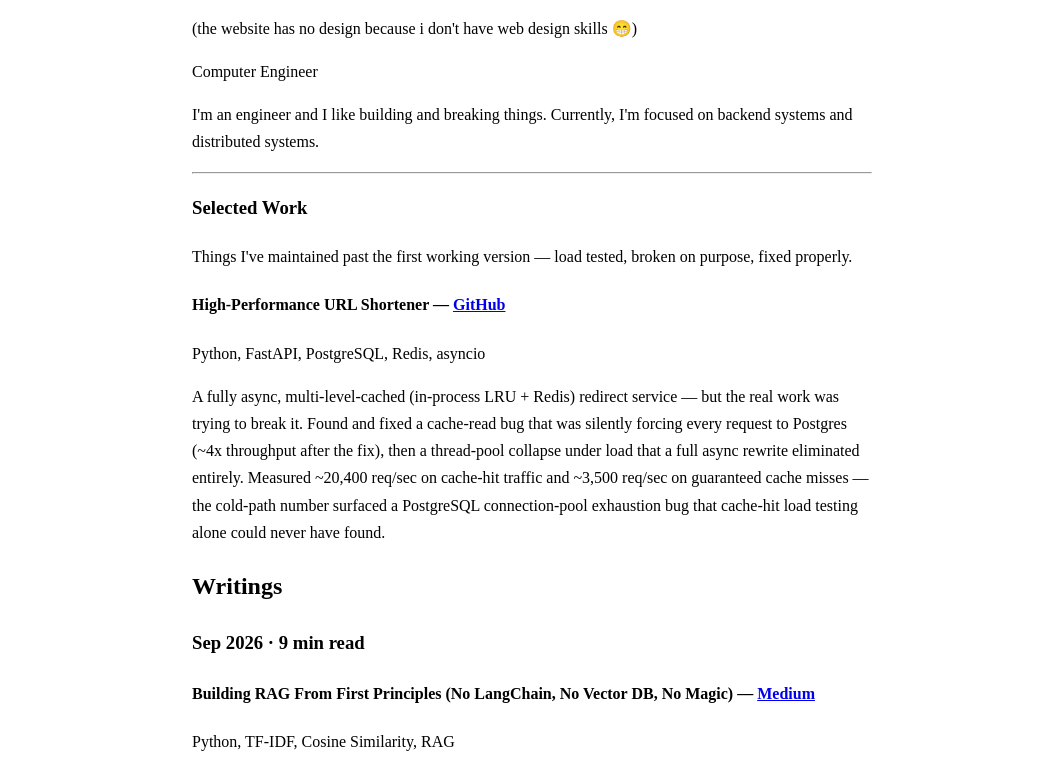
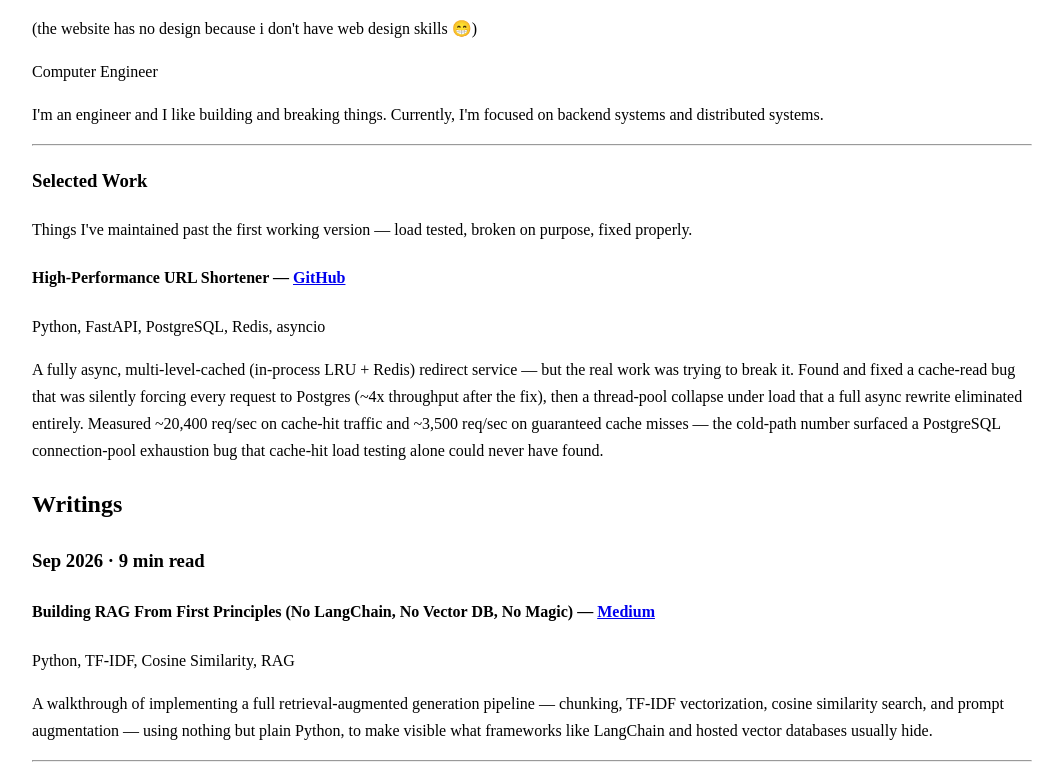
Before and after one commit to aashutosh-yadav/aashutosh-yadav.github.io, a plain HTML site: page index.html in a window 1280 px wide. Shown: the part 121-889 px from the top of the page, without its empty margins (108-1161 px from the left). Drawn offline with Linux system fonts and the light colour scheme.

Commit message:
Increase max-width of body to 1000px

```diff
--- a/index.html
+++ b/index.html
@@ -9,7 +9,7 @@
 
   <style>
     body {
-      max-width: 680px;
+      max-width: 1000px;
       margin: 60px auto;
       padding: 0 20px;
       line-height: 1.7;
```
